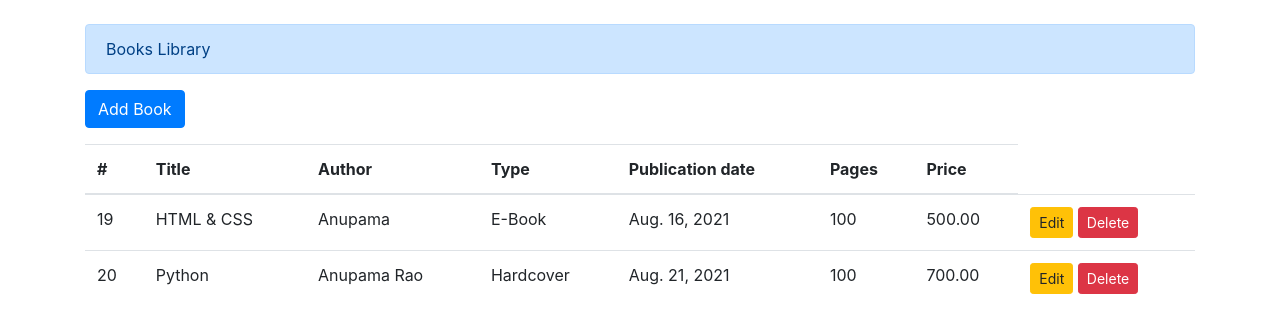
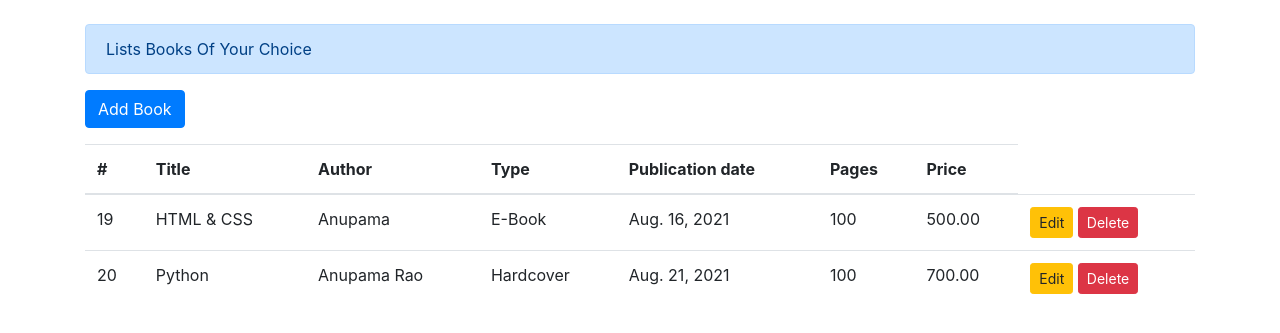
Before and after one commit to anupama14609/booklists, a Django app: page /books/ in a window 1280 px wide. Shown: the part 56-389 px from the top of the page. Run offline with Django 3.2, Linux system fonts and the light colour scheme; data comes from the database, SQL or seed files in the repository; some libraries are stand-ins or nearby versions.

Commit message:
Listing Books

```diff
--- a/books/templates/books/book_list.html
+++ b/books/templates/books/book_list.html
@@ -8,7 +8,7 @@
 
 {% block content %}
 <div class="alert alert-primary" role="alert">
-  Books Library
+  Lists Books Of Your Choice
 </div>
   <!-- BUTTON TO TRIGGER THE ACTION -->
   <p>
```
